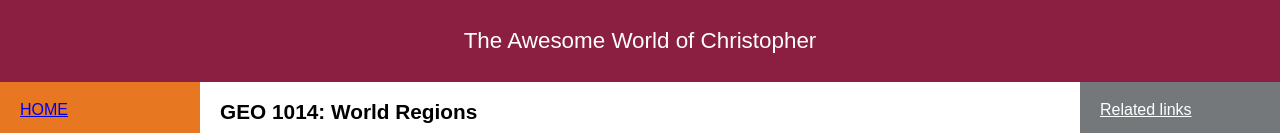
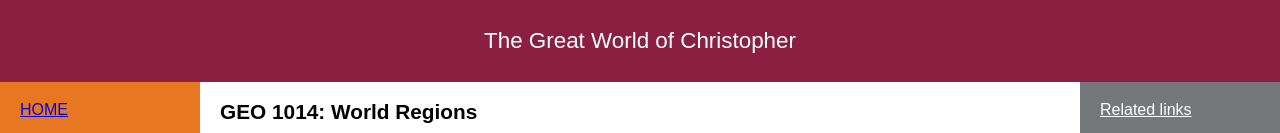
Before and after one commit to ctaleghani13/myteachers20134, a plain HTML site: page worldregions1014.html in a window 1280 px wide. Shown: the top 133 px of the page. Drawn offline with Linux system fonts and the light colour scheme.

Commit message:
Update worldregions1014.html

```diff
--- a/worldregions1014.html
+++ b/worldregions1014.html
@@ -9,7 +9,7 @@
     <link rel="stylesheet" href="styles.css">
   </head>
   <body class="container">
-   <header>The Awesome World of Christopher</header>
+   <header>The Great World of Christopher</header>
    <nav><ul>
      <li><a href="index.html">HOME</a></li><br>
      <li><a href="visualmedia2034.html">Visual Media</a></li><br>
```
